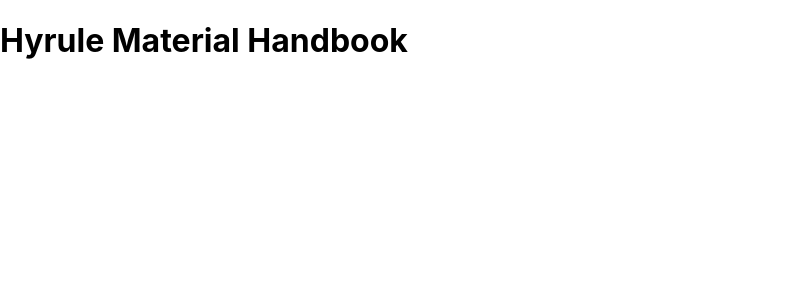
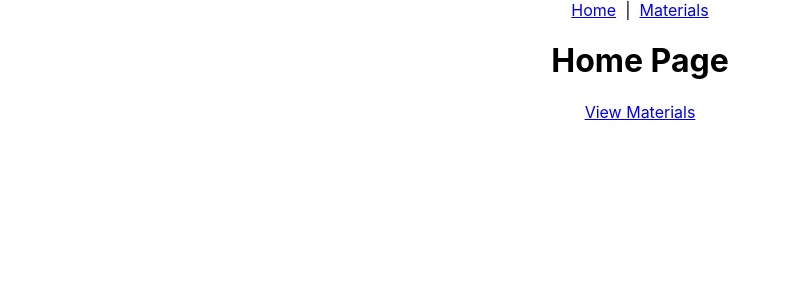
Before and after one commit to reesedame/HyruleMaterialHandbook, a React (Create React App) app: page / in a window 1280 px wide. Shown: the top 300 px of the page, without its empty margins (0-789 px from the left). Built offline with nearby package versions, Linux system fonts and the light colour scheme.

Commit message:
Add client side routing

```diff
--- a/package.json
+++ b/package.json
@@ -8,6 +8,7 @@
     "@testing-library/user-event": "^13.5.0",
     "react": "^18.2.0",
     "react-dom": "^18.2.0",
+    "react-router-dom": "^6.11.1",
     "react-scripts": "5.0.1"
   },
   "scripts": {
--- a/src/components/Header/Header.js
+++ b/src/components/Header/Header.js
@@ -0,0 +1,13 @@
+import { Link } from "react-router-dom";
+
+function Header() {
+	return (
+		<nav>
+			<Link to="/">Home</Link>
+			&nbsp; | &nbsp;
+			<Link to="/materials">Materials</Link>
+		</nav>
+	);
+}
+
+export default Header;
--- a/src/index.js
+++ b/src/index.js
@@ -2,10 +2,13 @@
 import ReactDOM from "react-dom/client";
 import "./index.css";
 import App from "./pages/App/App";
+import { BrowserRouter } from "react-router-dom";
 
 const root = ReactDOM.createRoot(document.getElementById("root"));
 root.render(
 	<React.StrictMode>
-		<App />
+		<BrowserRouter>
+			<App />
+		</BrowserRouter>
 	</React.StrictMode>
 );
--- a/src/pages/App/App.js
+++ b/src/pages/App/App.js
@@ -1,7 +1,19 @@
 import "./App.css";
+import { Routes, Route } from "react-router-dom";
+import HomePage from "../HomePage/HomePage";
+import MaterialsIndexPage from "../MaterialsIndexPage/MaterialsIndexPage";
+import Header from "../../components/Header/Header";
 
 function App() {
-	return <h1>Hyrule Material Handbook</h1>;
+	return (
+		<main className="App">
+			<Header />
+			<Routes>
+				<Route path="/" element={<HomePage />} />
+				<Route path="/materials" element={<MaterialsIndexPage />} />
+			</Routes>
+		</main>
+	);
 }
 
 export default App;
--- a/src/pages/HomePage/HomePage.js
+++ b/src/pages/HomePage/HomePage.js
@@ -0,0 +1,12 @@
+import { Link } from "react-router-dom";
+
+function HomePage() {
+	return (
+		<>
+			<h1>Home Page</h1>
+			<Link to="/materials">View Materials</Link>
+		</>
+	);
+}
+
+export default HomePage;
--- a/src/pages/MaterialsIndexPage/MaterialsIndexPage.js
+++ b/src/pages/MaterialsIndexPage/MaterialsIndexPage.js
@@ -0,0 +1,5 @@
+function MaterialsIndexPage() {
+	return <h1>Materials Index Page</h1>;
+}
+
+export default MaterialsIndexPage;
```
Also changed, not shown: 1 other file (tests, documents, lock files or other folders).
